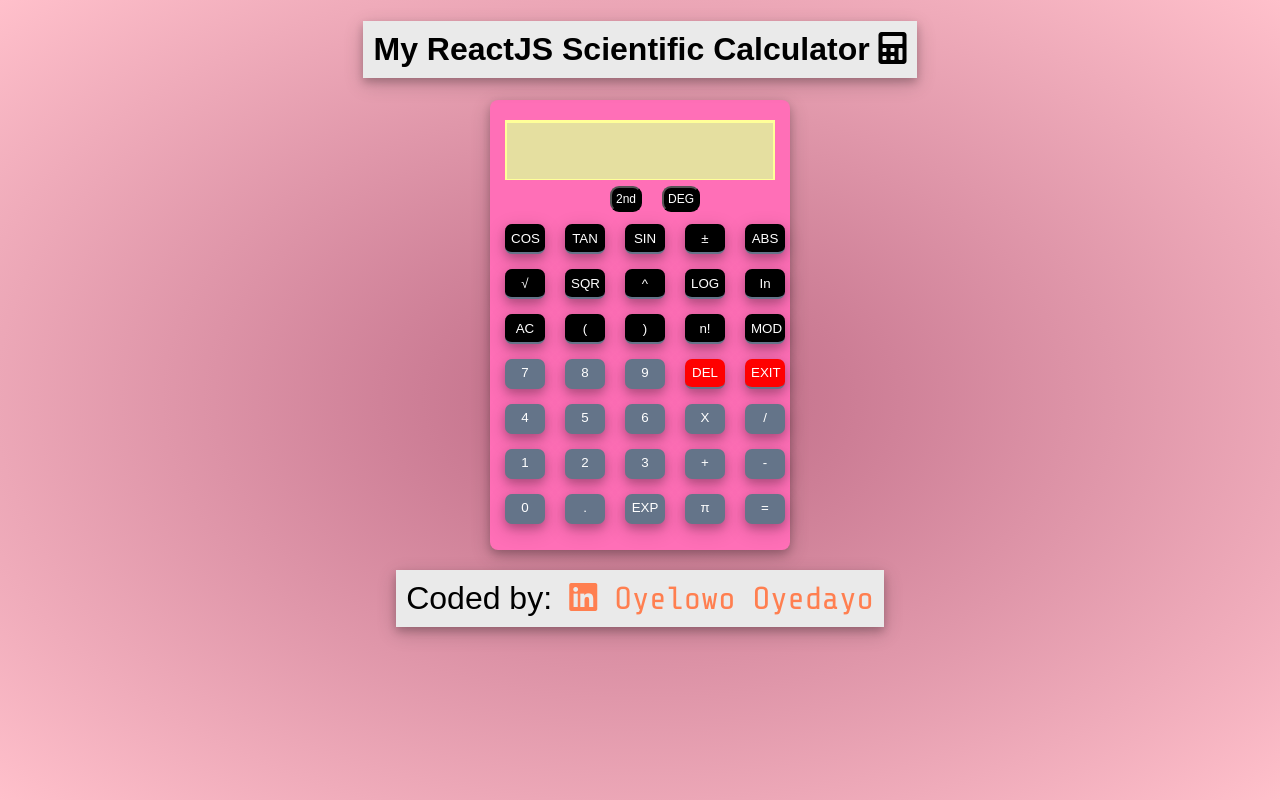
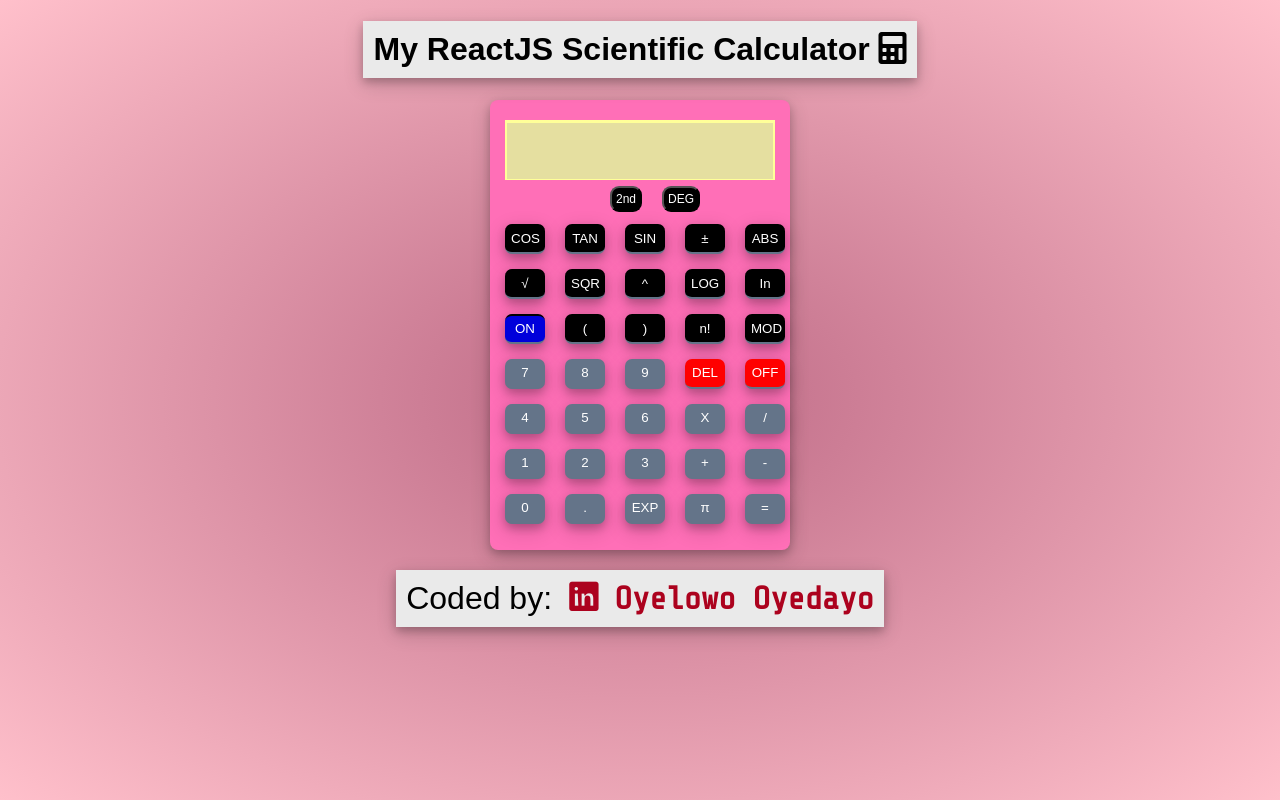
Before and after one commit to Oyelowo/react_scientific_calculator, a React (Create React App) app: page / in a window 1280 px wide. Built offline with nearby package versions, Linux system fonts and the light colour scheme.

Commit message:
styling done and functions working fairly

```diff
--- a/src/App.css
+++ b/src/App.css
@@ -19,10 +19,11 @@ footer{
 }
 footer a{
     text-decoration: none;
-    color: coral;
+    color: rgb(172, 2, 30);
+    font-weight: bolder;
     font-family: 'Share Tech Mono', monospace;
 }
 
 footer a:hover, a:active{
-    opacity: 0.9;
+    opacity: 0.8;
 }
--- a/src/calculatorInputButtons/calculatorInputButtons.js
+++ b/src/calculatorInputButtons/calculatorInputButtons.js
@@ -39,8 +39,8 @@ export let calculatorKeysArray = [{
         id: 'In',
         buttonColor: 'black'
     }, {
-        btnCharacter: 'AC',
-        id: 'ac',
+        btnCharacter: 'ON',
+        id: 'on',
         buttonColor: 'black'
     }, {
         btnCharacter: '(',
@@ -75,8 +75,8 @@ export let calculatorKeysArray = [{
         id: 'del',
         buttonColor: 'red'
     }, {
-        btnCharacter: 'EXIT',
-        id: 'exit',
+        btnCharacter: 'OFF',
+        id: 'off',
         buttonColor: 'red'
     }, {
         btnCharacter: '4',
@@ -183,8 +183,8 @@ export let calculatorKeysArrayInverse = [{
         id: 'In',
         buttonColor: 'black'
     }, {
-        btnCharacter: 'AC',
-        id: 'ac',
+        btnCharacter: 'ON',
+        id: 'on',
         buttonColor: 'black'
     }, {
         btnCharacter: '(',
@@ -219,8 +219,8 @@ export let calculatorKeysArrayInverse = [{
         id: 'del',
         buttonColor: 'red'
     }, {
-        btnCharacter: 'EXIT',
-        id: 'exit',
+        btnCharacter: 'OFF',
+        id: 'off',
         buttonColor: 'red'
     }, {
         btnCharacter: '4',
--- a/src/containers/calculatorContainer/calculatorContainer.css
+++ b/src/containers/calculatorContainer/calculatorContainer.css
@@ -68,6 +68,10 @@ input.button:active{
     opacity: 0.9;
 }
 
+#on{
+    background: rgb(0, 0, 219);
+}
+
 .button.black {
     color: white;
     background-color: black;
--- a/src/containers/calculatorContainer/calculatorContainer.jsx
+++ b/src/containers/calculatorContainer/calculatorContainer.jsx
@@ -12,7 +12,7 @@ class CalculatorContainer extends Component {
         btnChar: '',
         trigsAreInverse: false,
         trigIsDegree: true,
-        evaluated: false
+        calculatorIsOn: false
     }
 
     componentDidMount() {
@@ -81,8 +81,8 @@ class CalculatorContainer extends Component {
 
             } else {
                 switch (eventTargetValue) {
-                    case 'AC':
-                        this.setState({displayedCharacters: '0'});
+                    case 'ON':
+                        this.setState({displayedCharacters: '0', calculatorIsOn: true});
                         break;
 
                     case 'COS':
@@ -127,8 +127,8 @@ class CalculatorContainer extends Component {
                         this.setState({displayedCharacters: atanResult});
                         break;
 
-                    case 'EXIT':
-                        this.setState({displayedCharacters: ''});
+                    case 'OFF':
+                        this.setState({displayedCharacters: '', calculatorIsOn: false});
                         break;
 
                     case 'DEL':
@@ -251,13 +251,17 @@ class CalculatorContainer extends Component {
     }
 
     render() {
-        const {calculatorKeysArray, calculatorKeysArrayInverse, trigsAreInverse} = this.state;
+        const {calculatorIsOn, calculatorKeysArray, calculatorKeysArrayInverse, trigsAreInverse} = this.state;
         let calculatorKeys = trigsAreInverse
             ? calculatorKeysArrayInverse
             : calculatorKeysArray
 
         calculatorKeys = calculatorKeys.map((calcKey) => (
             <span key={calcKey.id}><input
+            //disable all keys  except btn ON if on
+                disabled={calcKey.btnCharacter == 'ON'
+                ? false
+                : !calculatorIsOn}
                 onClick={this.displayedCharactersHandler}
                 className={`button ${calcKey.buttonColor}`}
                 type="button"
```
